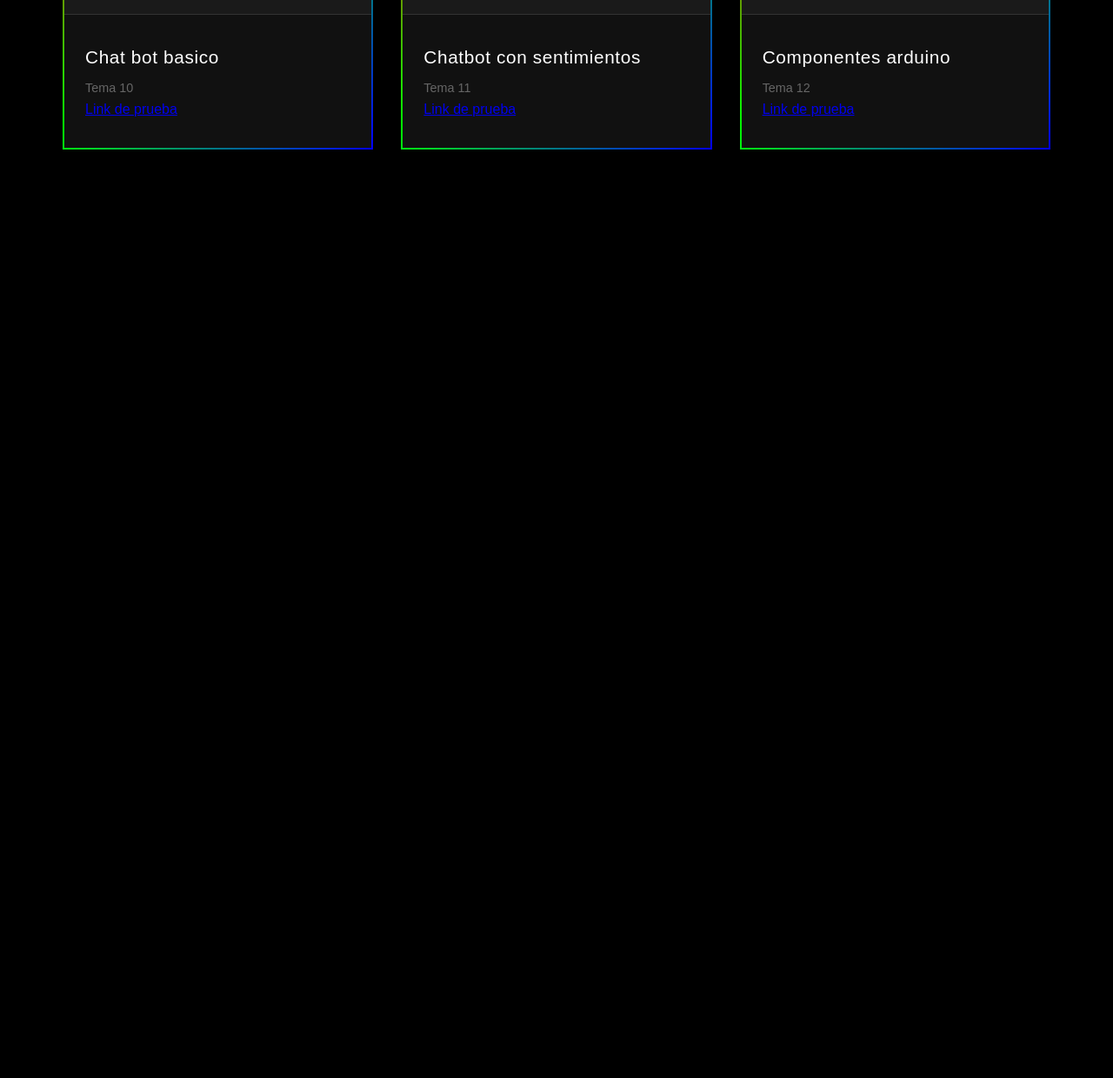
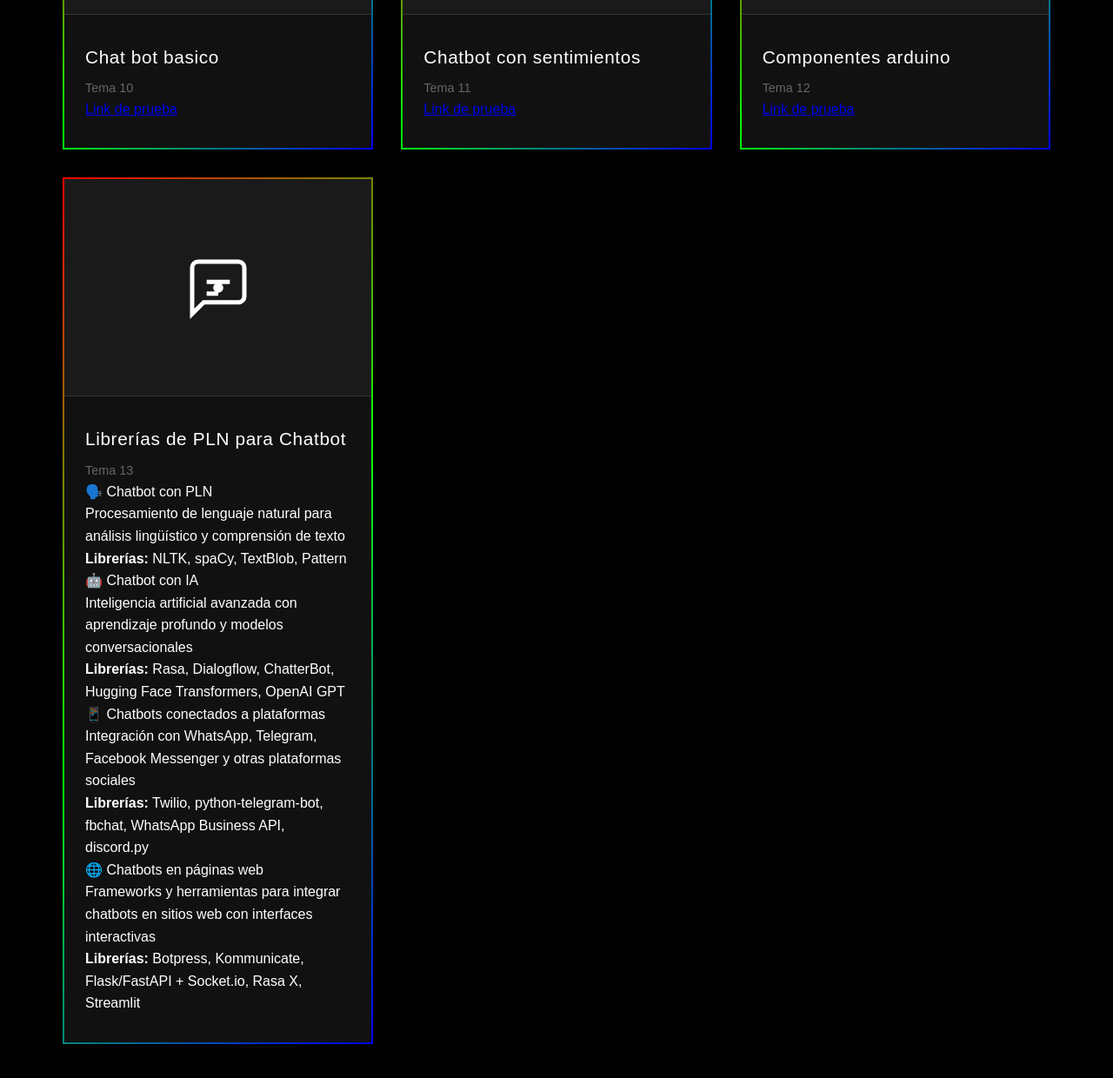
Before and after one commit to manuelcastillocb144-blip/catalogo_act_LN, a plain HTML site: page index.html in a window 1280 px wide. Shown: the part 2576-3816 px from the top of the page at 87% size. Before the commit the page ends 2876 px from the top, so only its background shows below. Drawn offline with Linux system fonts and the light colour scheme.

Commit message:
Update index.html

```diff
--- a/index.html
+++ b/index.html
@@ -362,6 +362,75 @@
                 </div>
             </div>
 
+            <!-- ========== NUEVO SUBTEMA - LIBRERÍAS DE PLN PARA CHATBOT ========== -->
+            <div class="card pln-libraries-card">
+                <div class="card-image">
+                    <svg viewBox="0 0 24 24" fill="none" stroke-width="1.5">
+                        <path d="M21 15a2 2 0 0 1-2 2H7l-4 4V5a2 2 0 0 1 2-2h14a2 2 0 0 1 2 2z"/>
+                        <path d="M8 10h8M8 14h4"/>
+                        <circle cx="12" cy="12" r="1" fill="#fff"/>
+                    </svg>
+                </div>
+                <div class="card-content pln-content">
+                    <h3 class="card-title">Librerías de PLN para Chatbot</h3>
+                    <p class="card-number">Tema 13</p>
+
+                    <div class="pln-categories">
+                        <div class="pln-category-item">
+                            <div class="pln-category-title">
+                                <span class="pln-category-icon">🗣️</span>
+                                Chatbot con PLN
+                            </div>
+                            <div class="pln-category-description">
+                                Procesamiento de lenguaje natural para análisis lingüístico y comprensión de texto
+                            </div>
+                            <div class="pln-category-libs">
+                                <strong>Librerías:</strong> NLTK, spaCy, TextBlob, Pattern
+                            </div>
+                        </div>
+
+                        <div class="pln-category-item">
+                            <div class="pln-category-title">
+                                <span class="pln-category-icon">🤖</span>
+                                Chatbot con IA
+                            </div>
+                            <div class="pln-category-description">
+                                Inteligencia artificial avanzada con aprendizaje profundo y modelos conversacionales
+                            </div>
+                            <div class="pln-category-libs">
+                                <strong>Librerías:</strong> Rasa, Dialogflow, ChatterBot, Hugging Face Transformers, OpenAI GPT
+                            </div>
+                        </div>
+
+                        <div class="pln-category-item">
+                            <div class="pln-category-title">
+                                <span class="pln-category-icon">📱</span>
+                                Chatbots conectados a plataformas
+                            </div>
+                            <div class="pln-category-description">
+                                Integración con WhatsApp, Telegram, Facebook Messenger y otras plataformas sociales
+                            </div>
+                            <div class="pln-category-libs">
+                                <strong>Librerías:</strong> Twilio, python-telegram-bot, fbchat, WhatsApp Business API, discord.py
+                            </div>
+                        </div>
+
+                        <div class="pln-category-item">
+                            <div class="pln-category-title">
+                                <span class="pln-category-icon">🌐</span>
+                                Chatbots en páginas web
+                            </div>
+                            <div class="pln-category-description">
+                                Frameworks y herramientas para integrar chatbots en sitios web con interfaces interactivas
+                            </div>
+                            <div class="pln-category-libs">
+                                <strong>Librerías:</strong> Botpress, Kommunicate, Flask/FastAPI + Socket.io, Rasa X, Streamlit
+                            </div>
+                        </div>
+                    </div>
+                </div>
+            </div>
+            <!-- ========== FIN DEL NUEVO SUBTEMA ========== -->
         </div>
     </section>
 
```
